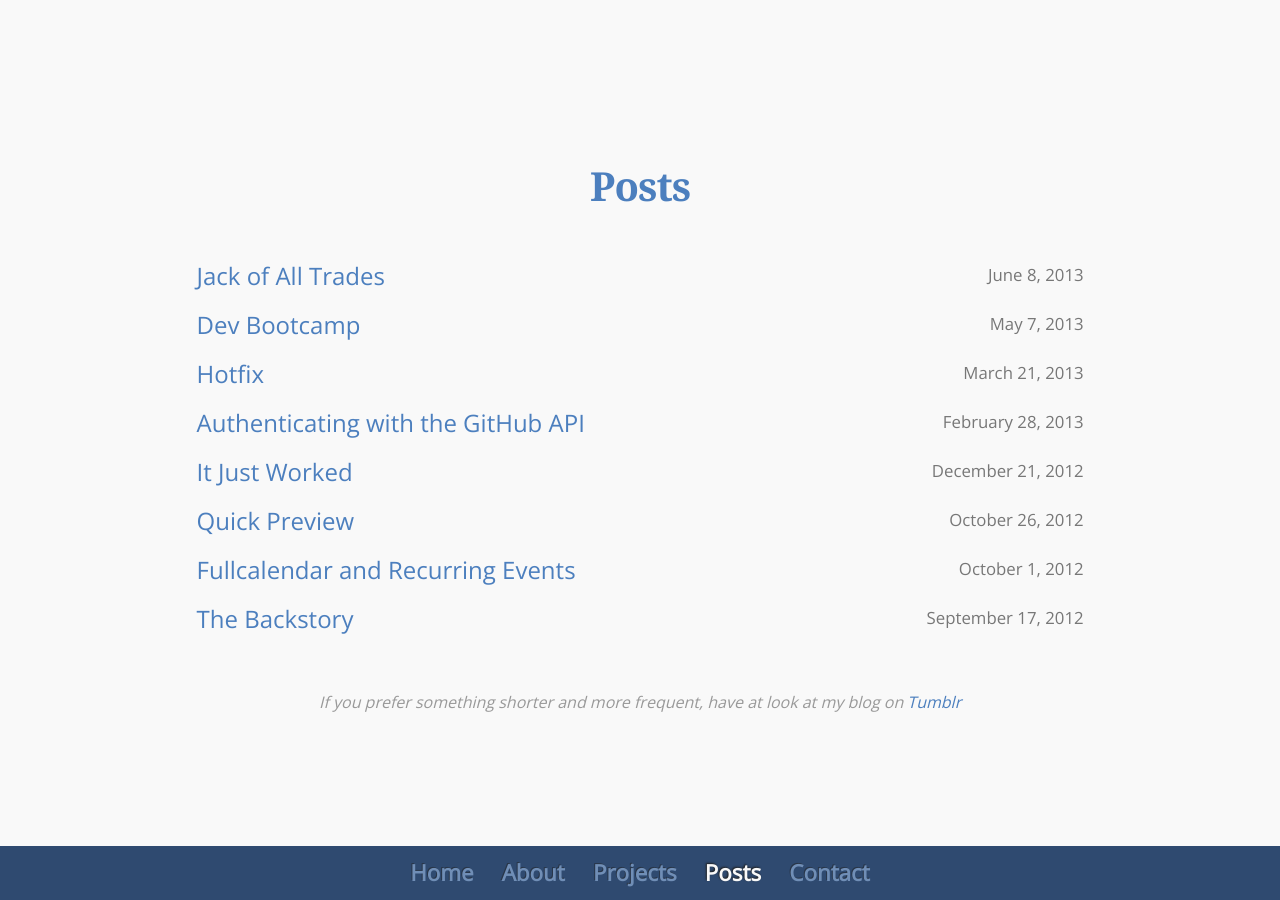
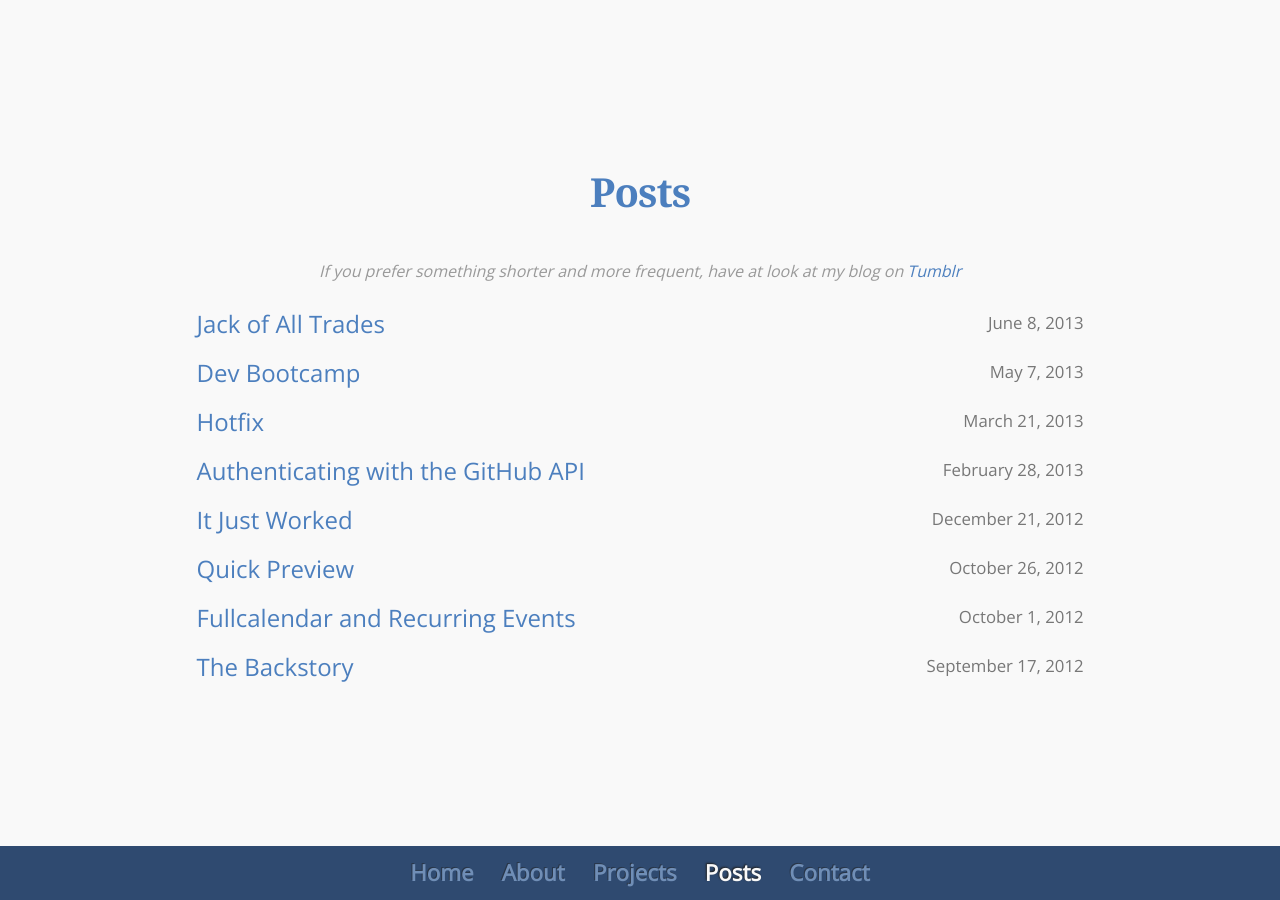
Before and after one commit to karsumit94/andrewholsted.github.io, a Jekyll site: the page built from index.html, in a window 1280 px wide and 900 px high, scrolled down 2541 px. Built offline with Jekyll 4.4.1, drawn with Linux system fonts in a browser that asks for light colours; nearby versions of some CDN libraries; some web fonts are replaced; Markdown is read by kramdown in place of the engine named in the settings; part of the change alters nothing that is shown.

```diff
--- a/index.html
+++ b/index.html
@@ -146,7 +146,8 @@ title: "Home"
 			<div id="post-list">
 
 			<h2> Posts</h2>
-
+			<span id="tumblr"> If you prefer something shorter and more frequent, have at look at my blog on <a href="
+http://fajitanachos.tumblr.com">Tumblr</a></span>
 		    <ul>
 		    	{% for post in site.posts %}
 			    	<li class = "post-item">
@@ -155,8 +156,7 @@ title: "Home"
 			    	</li>
 		      	{% endfor %}
 		    </ul>
-		    <span id="tumblr"> If you prefer something shorter and more frequent, have at look at my blog on <a href="
-http://fajitanachos.tumblr.com">Tumblr</a></span>
+
 		    </div>
 		</div>
 	</section>
```
